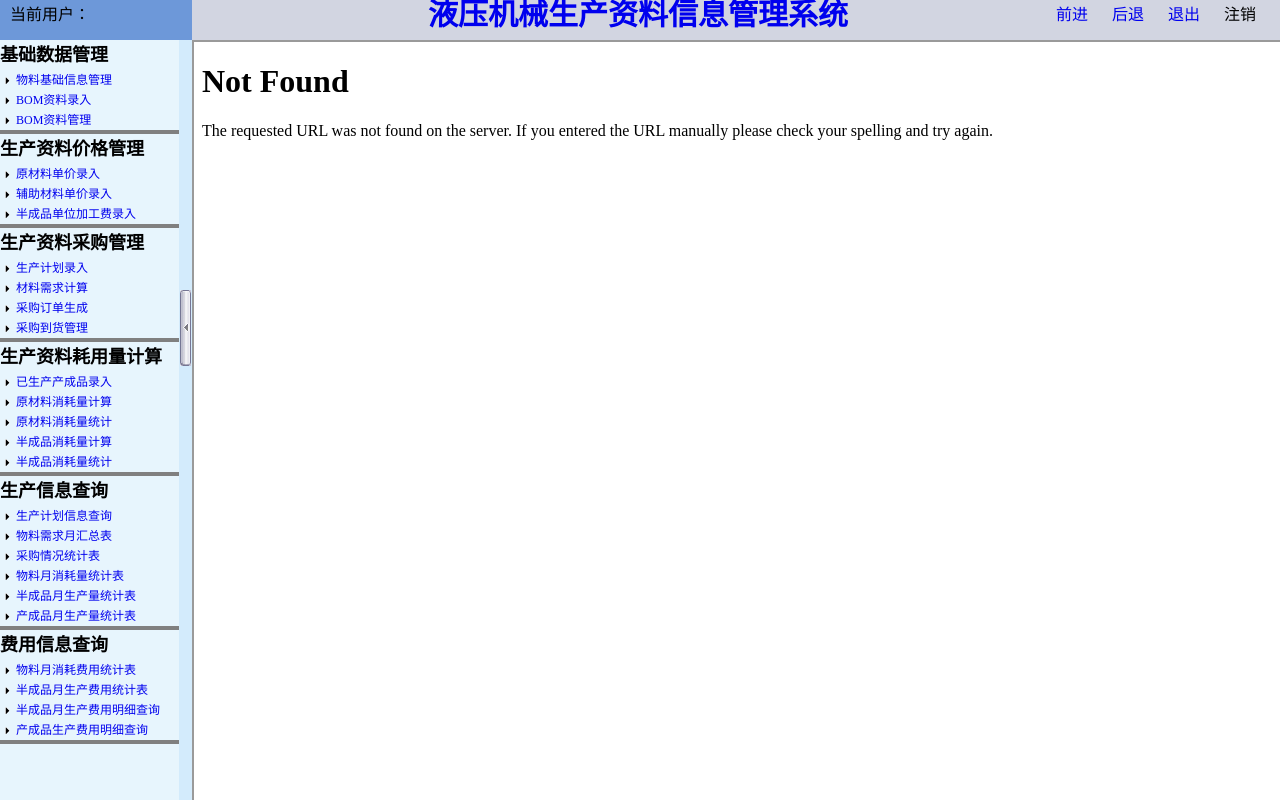
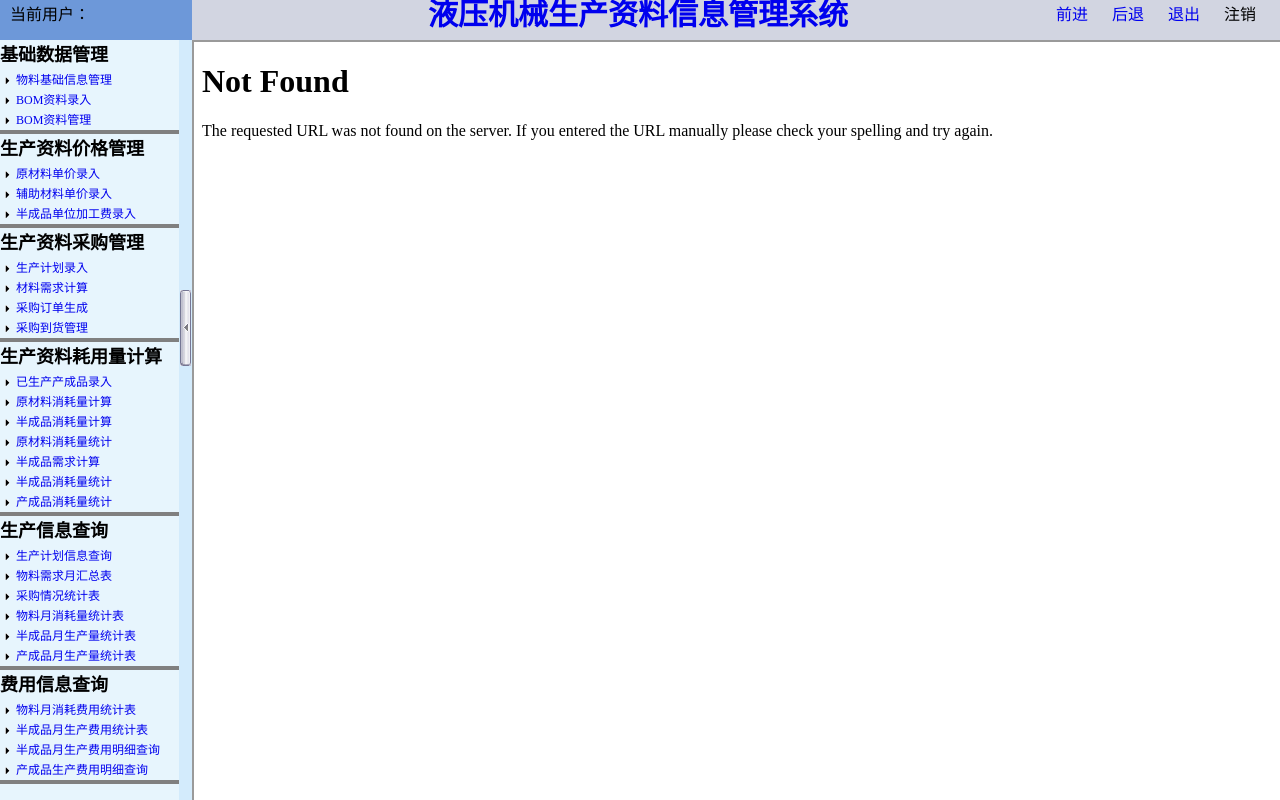
Before and after one commit to HDFWebsite/Hydraulic-Machinery-Production-Information-Management-System, a Python web app: template prosystem/templates/other/index.html in a window 1280 px wide. Run offline with Jinja, Linux system fonts and the light colour scheme; the template is opened without the code that fills it, so the values that code supplies are empty.

Commit message:
更改首页

```diff
--- a/prosystem/templates/other/index.html
+++ b/prosystem/templates/other/index.html
@@ -70,11 +70,15 @@
                         <li><img src='../../static/images/arrow.gif'>&nbsp;
                             <a href="/fourrawmccalculation" target="myframe">原材料消耗量计算</a></li>
                         <li><img src='../../static/images/arrow.gif'>&nbsp;
+                            <a href="/foursemmatercalculation" target="myframe">半成品消耗量计算</a></li>
+                        <li><img src='../../static/images/arrow.gif'>&nbsp;
                             <a href="/fourrawmcstatistics" target="myframe">原材料消耗量统计</a></li>
                         <li><img src='../../static/images/arrow.gif'>&nbsp;
-                            <a href="/foursemimccalculation" target="myframe">半成品消耗量计算</a></li>
+                            <a href="/foursemimccalculation" target="myframe">半成品需求计算</a></li>
                         <li><img src='../../static/images/arrow.gif'>&nbsp;
                             <a href="/foursemimcstatistics" target="myframe">半成品消耗量统计</a></li>
+                        <li><img src='../../static/images/arrow.gif'>&nbsp;
+                            <a href="/fourfinishcostcal" target="myframe">产成品消耗量统计</a></li>
                     </ul>
                 </div>
                 <div>
```
